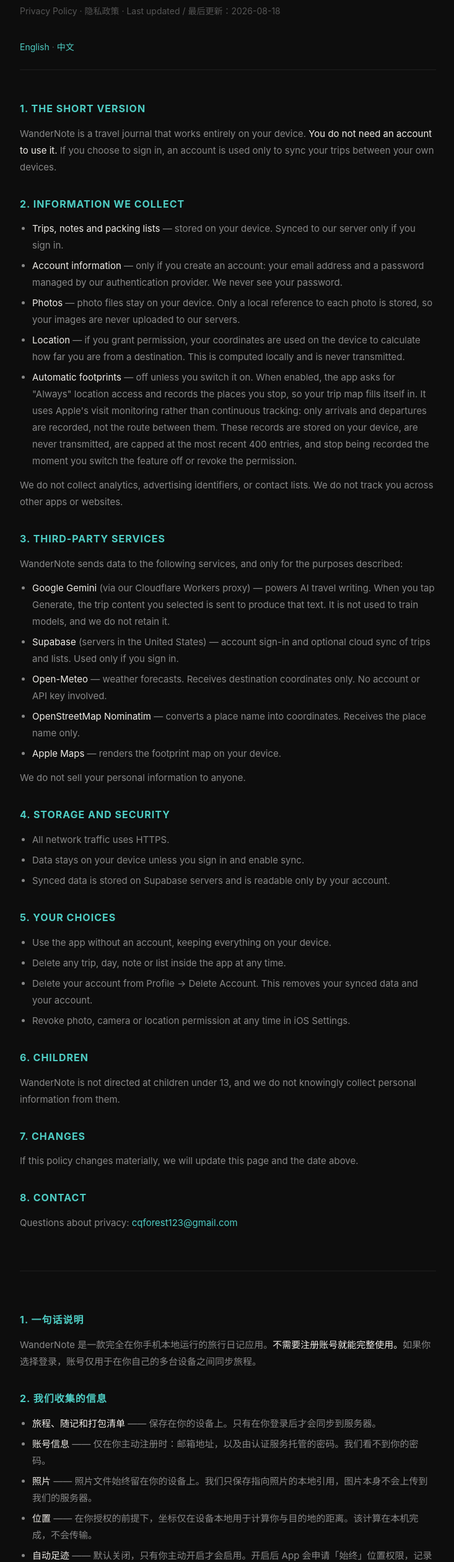
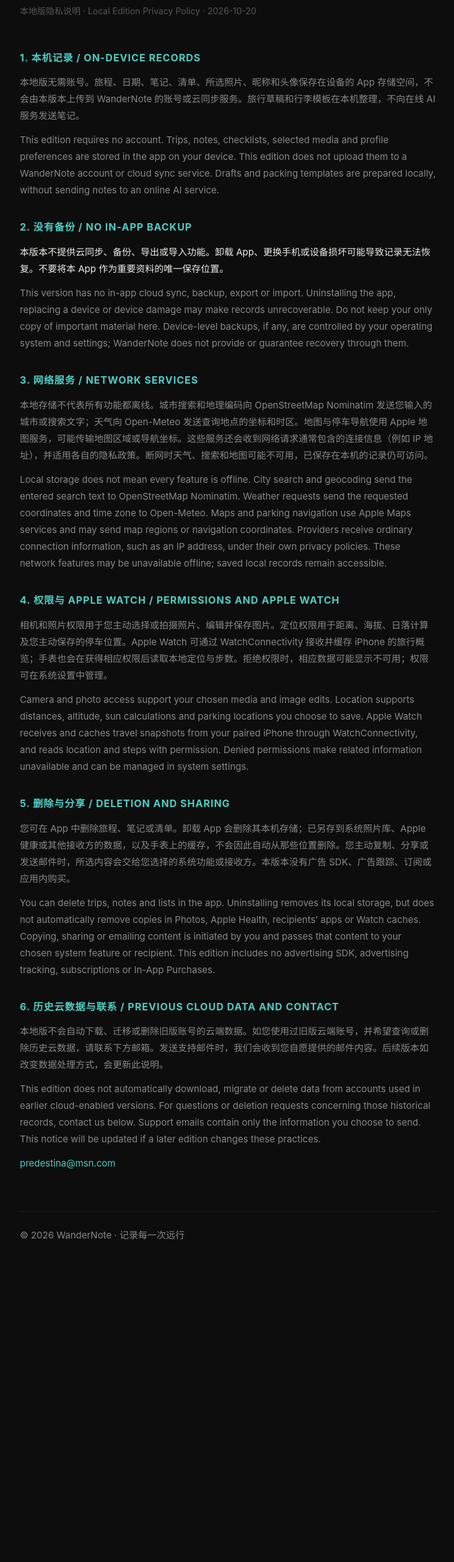
Before and after one commit to cqforest123-wq/wandernote, a website: page privacy-policy.html in a window 1280 px wide. Shown: the part 101-2621 px from the top of the page at 62% size, without its empty margins (272-1005 px from the left). After the commit the page ends 2167 px from the top, so only its background shows below. Drawn offline with Linux system fonts and the light colour scheme.

Commit message:
docs: publish local-first privacy policy

```diff
--- a/privacy-policy.html
+++ b/privacy-policy.html
@@ -1,18 +1,16 @@
 <!DOCTYPE html>
-<html lang="en">
+<html lang="zh-CN">
 <head>
   <meta charset="UTF-8">
   <meta name="viewport" content="width=device-width, initial-scale=1.0">
-  <title>WanderNote Privacy Policy · 隐私政策</title>
+  <title>WanderNote 隐私政策</title>
   <style>
     * { margin: 0; padding: 0; box-sizing: border-box; }
     body { font-family: -apple-system, BlinkMacSystemFont, 'PingFang SC', sans-serif; background: #0D0D0D; color: #F0EDE8; line-height: 1.8; }
     .container { max-width: 720px; margin: 0 auto; padding: 48px 24px; }
     h1 { font-size: 28px; font-weight: 300; color: #D4AF37; margin-bottom: 8px; }
-    .subtitle { font-size: 14px; color: #555; margin-bottom: 32px; }
-    .langnav { font-size: 14px; color: #555; margin-bottom: 48px; padding-bottom: 24px; border-bottom: 1px solid #1E1E1E; }
+    .subtitle { font-size: 14px; color: #555; margin-bottom: 48px; }
     h2 { font-size: 16px; color: #4ECDC4; margin: 32px 0 12px; letter-spacing: 1px; text-transform: uppercase; }
-    .lang-divider { margin-top: 64px; padding-top: 32px; border-top: 1px solid #1E1E1E; }
     p { font-size: 15px; color: #888; margin-bottom: 12px; }
     ul { padding-left: 20px; margin-bottom: 12px; }
     li { font-size: 15px; color: #888; margin-bottom: 6px; }
@@ -23,119 +21,37 @@
 </head>
 <body>
   <div class="container">
+    <h1>🌍 WanderNote</h1>
+    <p class="subtitle">本地版隐私说明 · Local Edition Privacy Policy · 2026-10-20</p>
 
-    <h1>🌍 WanderNote</h1>
-    <p class="subtitle">Privacy Policy · 隐私政策 · Last updated / 最后更新：2026-08-18</p>
-    <p class="langnav"><a href="#en">English</a> · <a href="#zh">中文</a></p>
+    <h2>1. 本机记录 / On-device records</h2>
+    <p>本地版无需账号。旅程、日期、笔记、清单、所选照片、昵称和头像保存在设备的 App 存储空间，不会由本版本上传到 WanderNote 的账号或云同步服务。旅行草稿和行李模板在本机整理，不向在线 AI 服务发送笔记。</p>
+    <p>This edition requires no account. Trips, notes, checklists, selected media and profile preferences are stored in the app on your device. This edition does not upload them to a WanderNote account or cloud sync service. Drafts and packing templates are prepared locally, without sending notes to an online AI service.</p>
 
-    <!-- ─────────────── ENGLISH ─────────────── -->
-    <div id="en">
+    <h2>2. 没有备份 / No in-app backup</h2>
+    <p class="highlight">本版本不提供云同步、备份、导出或导入功能。卸载 App、更换手机或设备损坏可能导致记录无法恢复。不要将本 App 作为重要资料的唯一保存位置。</p>
+    <p>This version has no in-app cloud sync, backup, export or import. Uninstalling the app, replacing a device or device damage may make records unrecoverable. Do not keep your only copy of important material here. Device-level backups, if any, are controlled by your operating system and settings; WanderNote does not provide or guarantee recovery through them.</p>
 
-      <h2>1. The short version</h2>
-      <p>WanderNote is a travel journal that works entirely on your device. <span class="highlight">You do not need an account to use it.</span> If you choose to sign in, an account is used only to sync your trips between your own devices.</p>
+    <h2>3. 网络服务 / Network services</h2>
+    <p>本地存储不代表所有功能都离线。城市搜索和地理编码向 OpenStreetMap Nominatim 发送您输入的城市或搜索文字；天气向 Open-Meteo 发送查询地点的坐标和时区。地图与停车导航使用 Apple 地图服务，可能传输地图区域或导航坐标。这些服务还会收到网络请求通常包含的连接信息（例如 IP 地址），并适用各自的隐私政策。断网时天气、搜索和地图可能不可用，已保存在本机的记录仍可访问。</p>
+    <p>Local storage does not mean every feature is offline. City search and geocoding send the entered search text to OpenStreetMap Nominatim. Weather requests send the requested coordinates and time zone to Open-Meteo. Maps and parking navigation use Apple Maps services and may send map regions or navigation coordinates. Providers receive ordinary connection information, such as an IP address, under their own privacy policies. These network features may be unavailable offline; saved local records remain accessible.</p>
 
-      <h2>2. Information we collect</h2>
-      <ul>
-        <li><span class="highlight">Trips, notes and packing lists</span> — stored on your device. Synced to our server only if you sign in.</li>
-        <li><span class="highlight">Account information</span> — only if you create an account: your email address and a password managed by our authentication provider. We never see your password.</li>
-        <li><span class="highlight">Photos</span> — photo files stay on your device. Only a local reference to each photo is stored, so your images are never uploaded to our servers.</li>
-        <li><span class="highlight">Location</span> — if you grant permission, your coordinates are used on the device to calculate how far you are from a destination. This is computed locally and is never transmitted.</li>
-        <li><span class="highlight">Automatic footprints</span> — off unless you switch it on. When enabled, the app asks for "Always" location access and records the places you stop, so your trip map fills itself in. It uses Apple's visit monitoring rather than continuous tracking: only arrivals and departures are recorded, not the route between them. These records are stored on your device, are never transmitted, are capped at the most recent 400 entries, and stop being recorded the moment you switch the feature off or revoke the permission.</li>
-      </ul>
-      <p>We do not collect analytics, advertising identifiers, or contact lists. We do not track you across other apps or websites.</p>
+    <h2>4. 权限与 Apple Watch / Permissions and Apple Watch</h2>
+    <p>相机和照片权限用于您主动选择或拍摄照片、编辑并保存图片。定位权限用于距离、海拔、日落计算及您主动保存的停车位置。Apple Watch 可通过 WatchConnectivity 接收并缓存 iPhone 的旅行概览；手表也会在获得相应权限后读取本地定位与步数。拒绝权限时，相应数据可能显示不可用；权限可在系统设置中管理。</p>
+    <p>Camera and photo access support your chosen media and image edits. Location supports distances, altitude, sun calculations and parking locations you choose to save. Apple Watch receives and caches travel snapshots from your paired iPhone through WatchConnectivity, and reads location and steps with permission. Denied permissions make related information unavailable and can be managed in system settings.</p>
 
-      <h2>3. Third-party services</h2>
-      <p>WanderNote sends data to the following services, and only for the purposes described:</p>
-      <ul>
-        <li><span class="highlight">Google Gemini</span> (via our Cloudflare Workers proxy) — powers AI travel writing. When you tap Generate, the trip content you selected is sent to produce that text. It is not used to train models, and we do not retain it.</li>
-        <li><span class="highlight">Supabase</span> (servers in the United States) — account sign-in and optional cloud sync of trips and lists. Used only if you sign in.</li>
-        <li><span class="highlight">Open-Meteo</span> — weather forecasts. Receives destination coordinates only. No account or API key involved.</li>
-        <li><span class="highlight">OpenStreetMap Nominatim</span> — converts a place name into coordinates. Receives the place name only.</li>
-        <li><span class="highlight">Apple Maps</span> — renders the footprint map on your device.</li>
-      </ul>
-      <p>We do not sell your personal information to anyone.</p>
+    <h2>5. 删除与分享 / Deletion and sharing</h2>
+    <p>您可在 App 中删除旅程、笔记或清单。卸载 App 会删除其本机存储；已另存到系统照片库、Apple 健康或其他接收方的数据，以及手表上的缓存，不会因此自动从那些位置删除。您主动复制、分享或发送邮件时，所选内容会交给您选择的系统功能或接收方。本版本没有广告 SDK、广告跟踪、订阅或应用内购买。</p>
+    <p>You can delete trips, notes and lists in the app. Uninstalling removes its local storage, but does not automatically remove copies in Photos, Apple Health, recipients’ apps or Watch caches. Copying, sharing or emailing content is initiated by you and passes that content to your chosen system feature or recipient. This edition includes no advertising SDK, advertising tracking, subscriptions or In-App Purchases.</p>
 
-      <h2>4. Storage and security</h2>
-      <ul>
-        <li>All network traffic uses HTTPS.</li>
-        <li>Data stays on your device unless you sign in and enable sync.</li>
-        <li>Synced data is stored on Supabase servers and is readable only by your account.</li>
-      </ul>
+    <h2>6. 历史云数据与联系 / Previous cloud data and contact</h2>
+    <p>本地版不会自动下载、迁移或删除旧版账号的云端数据。如您使用过旧版云端账号，并希望查询或删除历史云数据，请联系下方邮箱。发送支持邮件时，我们会收到您自愿提供的邮件内容。后续版本如改变数据处理方式，会更新此说明。</p>
+    <p>This edition does not automatically download, migrate or delete data from accounts used in earlier cloud-enabled versions. For questions or deletion requests concerning those historical records, contact us below. Support emails contain only the information you choose to send. This notice will be updated if a later edition changes these practices.</p>
+    <p><a href="mailto:predestina@msn.com">predestina@msn.com</a></p>
 
-      <h2>5. Your choices</h2>
-      <ul>
-        <li>Use the app without an account, keeping everything on your device.</li>
-        <li>Delete any trip, day, note or list inside the app at any time.</li>
-        <li>Delete your account from Profile → Delete Account. This removes your synced data and your account.</li>
-        <li>Revoke photo, camera or location permission at any time in iOS Settings.</li>
-      </ul>
-
-      <h2>6. Children</h2>
-      <p>WanderNote is not directed at children under 13, and we do not knowingly collect personal information from them.</p>
-
-      <h2>7. Changes</h2>
-      <p>If this policy changes materially, we will update this page and the date above.</p>
-
-      <h2>8. Contact</h2>
-      <p>Questions about privacy: <a href="mailto:cqforest123@gmail.com">cqforest123@gmail.com</a></p>
-
+    <div class="footer">
+      <p>© 2026 WanderNote · 记录每一次远行</p>
     </div>
-
-    <!-- ─────────────── 中文 ─────────────── -->
-    <div id="zh" class="lang-divider">
-
-      <h2>1. 一句话说明</h2>
-      <p>WanderNote 是一款完全在你手机本地运行的旅行日记应用。<span class="highlight">不需要注册账号就能完整使用。</span>如果你选择登录，账号仅用于在你自己的多台设备之间同步旅程。</p>
-
-      <h2>2. 我们收集的信息</h2>
-      <ul>
-        <li><span class="highlight">旅程、随记和打包清单</span> —— 保存在你的设备上。只有在你登录后才会同步到服务器。</li>
-        <li><span class="highlight">账号信息</span> —— 仅在你主动注册时：邮箱地址，以及由认证服务托管的密码。我们看不到你的密码。</li>
-        <li><span class="highlight">照片</span> —— 照片文件始终留在你的设备上。我们只保存指向照片的本地引用，图片本身不会上传到我们的服务器。</li>
-        <li><span class="highlight">位置</span> —— 在你授权的前提下，坐标仅在设备本地用于计算你与目的地的距离。该计算在本机完成，不会传输。</li>
-        <li><span class="highlight">自动足迹</span> —— 默认关闭，只有你主动开启才会启用。开启后 App 会申请「始终」位置权限，记录你停留过的地点，让旅程地图自己补全。它使用 Apple 的访问监测而非持续追踪：只记录到达和离开，不记录中间的路径。这些记录只存储在你的设备上，不会传输，最多保留最近 400 条，并在你关闭该功能或撤销权限的那一刻停止记录。</li>
-      </ul>
-      <p>我们不收集统计分析数据、广告标识符或通讯录，也不会跨其他应用或网站追踪你。</p>
-
-      <h2>3. 第三方服务</h2>
-      <p>WanderNote 会向以下服务发送数据，且仅限于所述用途：</p>
-      <ul>
-        <li><span class="highlight">Google Gemini</span>（经由我们的 Cloudflare Workers 代理）—— 提供 AI 旅行写作功能。你点击「生成」时，才会把你选中的旅程内容发送过去用于生成文本。这些内容不用于训练模型，我们也不留存。</li>
-        <li><span class="highlight">Supabase</span>（服务器位于美国）—— 账号登录，以及可选的旅程与清单云同步。仅在你登录后使用。</li>
-        <li><span class="highlight">Open-Meteo</span> —— 天气预报。仅接收目的地坐标，无需账号或 API 密钥。</li>
-        <li><span class="highlight">OpenStreetMap Nominatim</span> —— 将地点名称转换为坐标。仅接收地点名称。</li>
-        <li><span class="highlight">Apple 地图</span> —— 在你的设备上绘制足迹地图。</li>
-      </ul>
-      <p>我们不会将你的个人信息出售给任何人。</p>
-
-      <h2>4. 存储与安全</h2>
-      <ul>
-        <li>所有网络传输均使用 HTTPS 加密。</li>
-        <li>除非你登录并启用同步，数据始终留在你的设备上。</li>
-        <li>已同步的数据存放在 Supabase 服务器，只有你的账号可以读取。</li>
-      </ul>
-
-      <h2>5. 你的选择</h2>
-      <ul>
-        <li>不注册账号直接使用，所有内容都留在本机。</li>
-        <li>随时在应用内删除任意旅程、某一天、随记或清单。</li>
-        <li>在「我的 → 注销账号」删除账号，这会一并删除你已同步的数据和账号本身。</li>
-        <li>随时在 iOS 系统设置中撤销照片、相机或位置权限。</li>
-      </ul>
-
-      <h2>6. 儿童隐私</h2>
-      <p>WanderNote 不面向 13 岁以下儿童，我们不会有意收集他们的个人信息。</p>
-
-      <h2>7. 政策更新</h2>
-      <p>本政策若有实质性变更，我们会更新本页面内容及上方日期。</p>
-
-      <h2>8. 联系我们</h2>
-      <p>隐私相关问题请联系：<a href="mailto:cqforest123@gmail.com">cqforest123@gmail.com</a></p>
-
-    </div>
-
-    <div class="footer">© 2026 WanderNote · Keep every journey / 记录每一次远行</div>
-
   </div>
 </body>
 </html>
```
